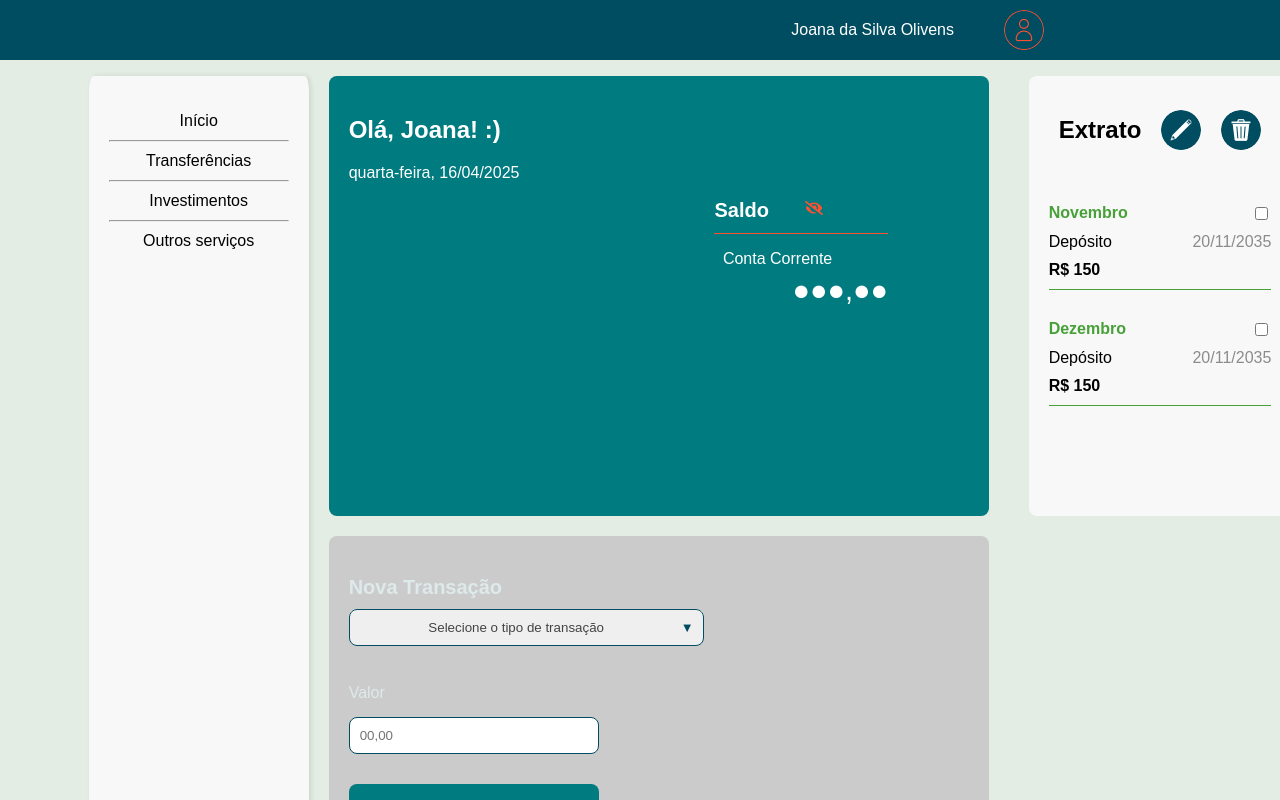
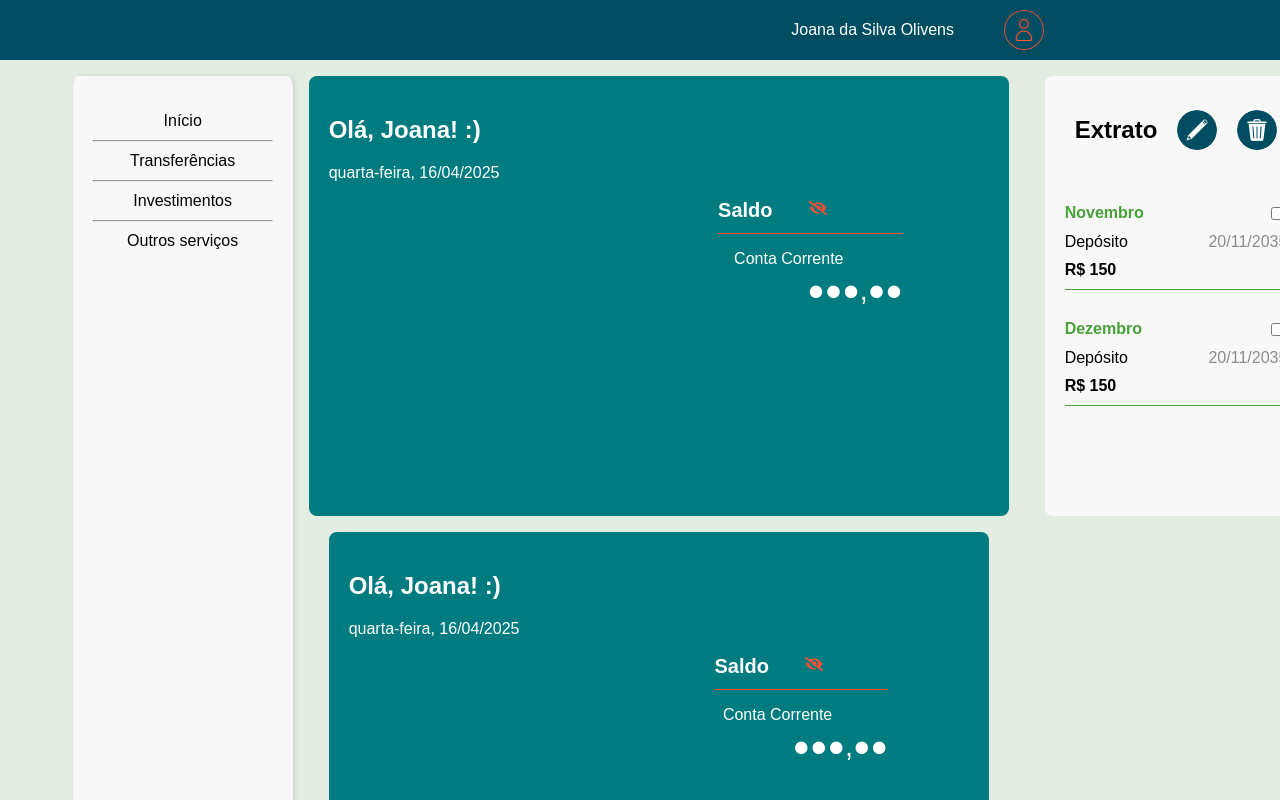
Before and after one commit to AlanGustav0/tech-challenge-fiap-01, a Next.js app: page /financeiro/pageUser in a window 1280 px wide. Shown: the top 800 px of the page. Built offline with nearby package versions, Linux system fonts and the light colour scheme.

Commit message:
feature: Implementação de balancecard em layout

```diff
--- a/src/app/financeiro/layout.css
+++ b/src/app/financeiro/layout.css
@@ -7,13 +7,25 @@
     display: flex;
     padding: 1rem;
     justify-content: center;
+    gap:1rem
+}
+
+.layout-content-inner{
+    min-width: 620px;
+    display: flex;
+    flex-direction: column;
+    gap: 1rem;
+
 }
 
 
 @media (max-width: 768px) {
-
     .layout-content{
         flex-direction: column;
         padding: 0;
     }
+
+    .layout-content-inner{
+        padding: 1rem;
+    }
 }
--- a/src/app/financeiro/layout.js
+++ b/src/app/financeiro/layout.js
@@ -1,6 +1,7 @@
 import ExtratoCard from "../components/ExtratoCard/Extratocard";
 import Navbar from "../components/Navbar/Navbar";
 import Sidebar from "../components/Sidebar/Sidebar";
+import BalancedCardComponent from "../components/BalancedCard/balancedCard";
 import "./layout.css";
 
 export default function Layout({ children }) {
@@ -11,7 +12,9 @@ export default function Layout({ children }) {
         <div>
           <Sidebar />
         </div>
-        <div>{children}</div>
+        <div className="layout-content-inner">
+          <BalancedCardComponent />
+          {children}</div>
         <div><ExtratoCard /></div>
       </div>
     </div>
```
